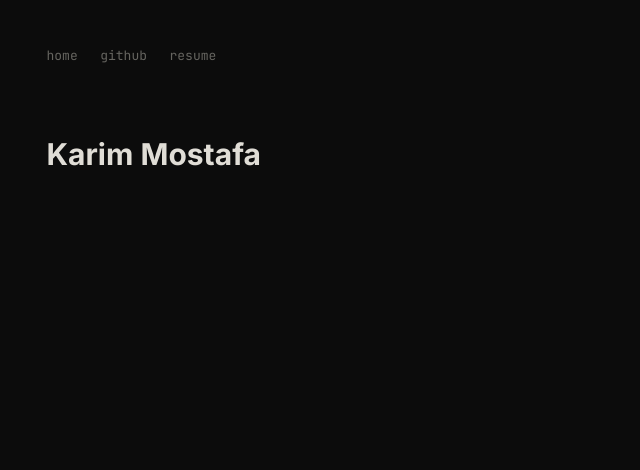
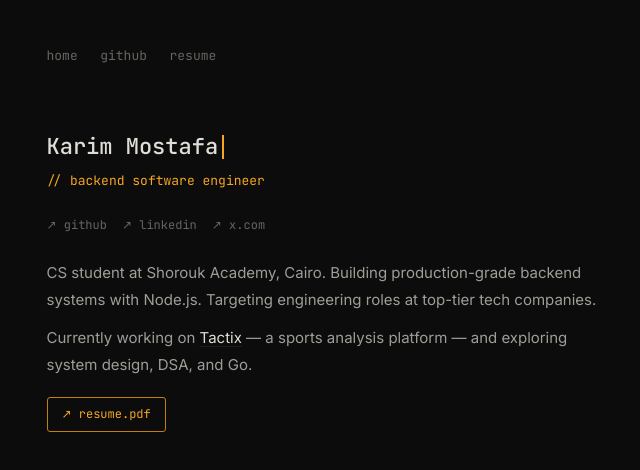
Before and after one commit to Karimmm03/karim-mostafa-portfolio, a Next.js app: page / in a window 1280 px wide. Shown: the top 470 px of the page, without its empty margins (276-916 px from the left). Built offline with nearby package versions, Linux system fonts and the light colour scheme.

Commit message:
feat: add Hero component

```diff
--- a/app/globals.css
+++ b/app/globals.css
@@ -50,3 +50,97 @@ a {
 .nav a:hover {
   color: var(--amber);
 }
+
+.hero {
+  margin-bottom: 3.5rem;
+}
+
+.hero h1 {
+  font-family: var(--font-mono), monospace;
+  font-size: 22px;
+  font-weight: 500;
+  color: var(--text);
+  display: flex;
+  align-items: center;
+  margin-bottom: 0.25rem;
+}
+
+.cursor {
+  display: inline-block;
+  width: 2px;
+  height: 1.1em;
+  background: var(--amber);
+  margin-left: 4px;
+  animation: blink 1.1s ease-in-out infinite;
+  vertical-align: middle;
+  transform-origin: center;
+}
+
+@keyframes blink {
+  0%, 100% { transform: scaleY(1); opacity: 1; }
+  50% { transform: scaleY(0.2); opacity: 0.3; }
+}
+
+.hero-role {
+  font-family: var(--font-mono), monospace;
+  font-size: 13px;
+  color: var(--amber);
+  margin-bottom: 1.5rem;
+}
+
+.hero-links {
+  display: flex;
+  gap: 1rem;
+  flex-wrap: wrap;
+  margin-bottom: 1.5rem;
+}
+
+.hero-links a {
+  font-family: var(--font-mono), monospace;
+  font-size: 12px;
+  color: var(--muted);
+  transition: color 0.15s;
+}
+
+.hero-links a:hover {
+  color: var(--text);
+}
+
+.hero-bio {
+  color: #a09d97;
+  font-size: 15px;
+  max-width: 560px;
+  line-height: 1.8;
+}
+
+.hero-bio + .hero-bio {
+  margin-top: 0.75rem;
+}
+
+.hero-bio a {
+  color: var(--text);
+  text-decoration: underline;
+  text-decoration-color: var(--border);
+  text-underline-offset: 3px;
+  transition: text-decoration-color 0.15s;
+}
+
+.hero-bio a:hover {
+  text-decoration-color: var(--amber);
+}
+
+.resume-link {
+  display: inline-block;
+  margin-top: 1.25rem;
+  font-family: var(--font-mono), monospace;
+  font-size: 12px;
+  color: var(--amber);
+  border: 1px solid var(--amber-dim);
+  padding: 6px 14px;
+  border-radius: 3px;
+  transition: background 0.15s;
+}
+
+.resume-link:hover {
+  background: rgba(245, 166, 35, 0.08);
+}
--- a/app/page.js
+++ b/app/page.js
@@ -8,11 +8,43 @@ function Nav() {
   )
 }
 
+function Hero() {
+  return (
+    <div className="hero">
+      <h1>
+        Karim Mostafa
+        <span className="cursor" aria-hidden="true" />
+      </h1>
+      <p className="hero-role">// backend software engineer</p>
+
+      <div className="hero-links">
+        <a href="https://github.com/Karimmm03" target="_blank" rel="noopener noreferrer">↗ github</a>
+        <a href="https://linkedin.com/in/YOUR_HANDLE" target="_blank" rel="noopener noreferrer">↗ linkedin</a>
+        <a href="https://x.com/YOUR_HANDLE" target="_blank" rel="noopener noreferrer">↗ x.com</a>
+      </div>
+
+      <p className="hero-bio">
+        CS student at Shorouk Academy, Cairo. Building production-grade backend
+        systems with Node.js. Targeting engineering roles at top-tier tech companies.
+      </p>
+      <p className="hero-bio">
+        Currently working on{' '}
+        <a href="https://github.com/Karimmm03" target="_blank" rel="noopener noreferrer">Tactix</a>
+        {' '}— a sports analysis platform — and exploring system design, DSA, and Go.
+      </p>
+
+      <a href="/resume.pdf" className="resume-link" target="_blank" rel="noopener noreferrer">
+        ↗ resume.pdf
+      </a>
+    </div>
+  )
+}
+
 export default function Home() {
   return (
     <main>
       <Nav />
-      <h1>Karim Mostafa</h1>
+      <Hero />
     </main>
   )
 }
```
